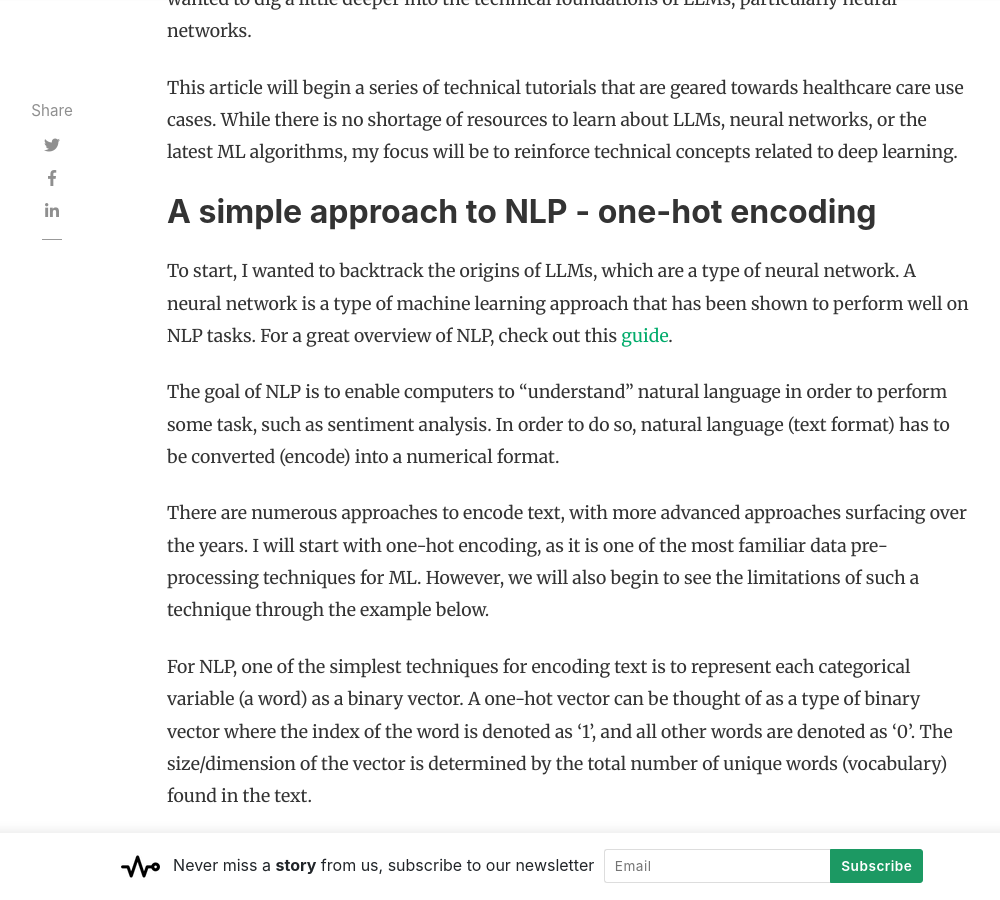
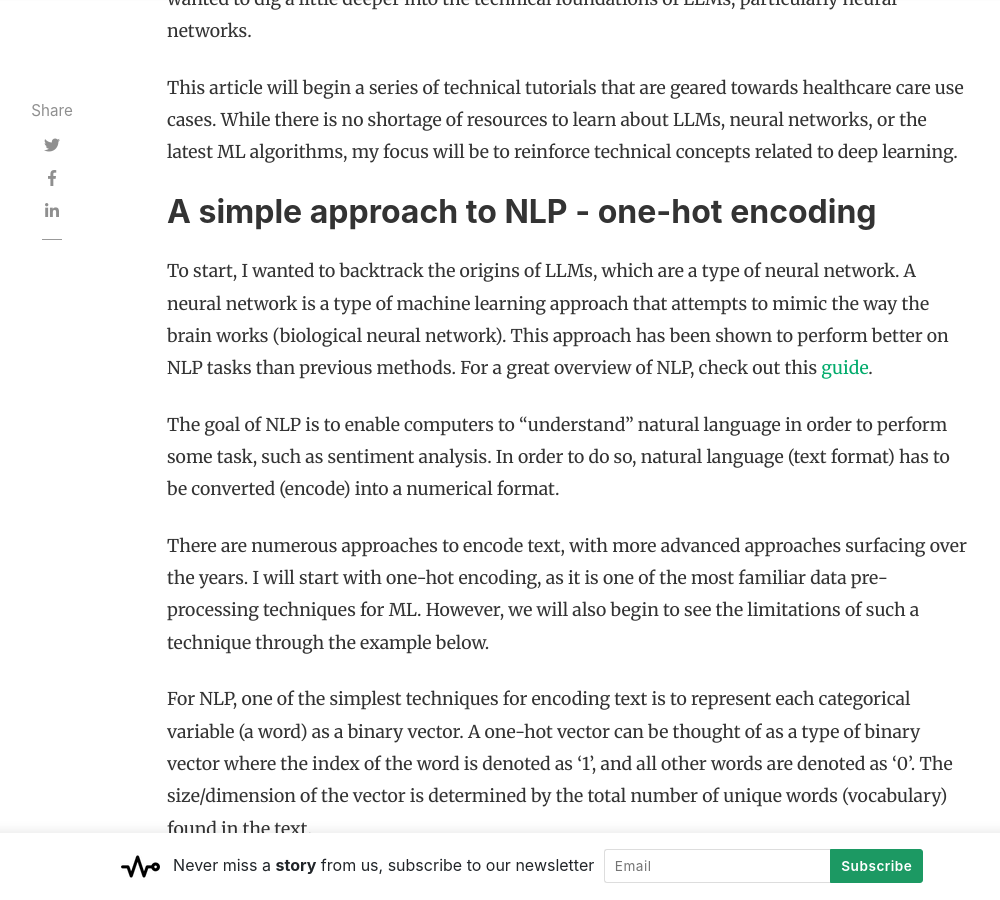
Before and after one commit to slsu0424/slsu0424.github.io, a Jekyll site: the page built from _posts/2023-07-27-encoding-pubmed-abstracts-for-nlp-tasks.md, in a window 1280 px wide and 900 px high, scrolled down 1172 px. Shown: the whole window, without its empty margins (118-1118 px from the left). Built offline with Jekyll 4.4.1, drawn with Linux system fonts in a browser that asks for light colours; nearby versions of some CDN libraries; comment, search, counter and statistics services are not loaded; some of the changed text lies outside the part shown.

Commit message:
Update 2023-07-27-encoding-pubmed-abstracts-for-nlp-tasks.md

```diff
--- a/_posts/2023-07-27-encoding-pubmed-abstracts-for-nlp-tasks.md
+++ b/_posts/2023-07-27-encoding-pubmed-abstracts-for-nlp-tasks.md
@@ -14,7 +14,7 @@ This article will begin a series of technical tutorials that are geared towards
 
 ## A simple approach to NLP - one-hot encoding
 
-To start, I wanted to backtrack the origins of LLMs, which are a type of neural network.  A neural network is a type of machine learning approach that has been shown to perform well on NLP tasks.  For a great overview of NLP, check out this [guide](https://www.deeplearning.ai/resources/natural-language-processing).
+To start, I wanted to backtrack the origins of LLMs, which are a type of neural network.  A neural network is a type of machine learning approach that attempts to mimic the way the brain works (biological neural network).  This approach has been shown to perform better on NLP tasks than previous methods.  For a great overview of NLP, check out this [guide](https://www.deeplearning.ai/resources/natural-language-processing).
 
 The goal of NLP is to enable computers to "understand" natural language in order to perform some task, such as sentiment analysis.  In order to do so, natural language (text format) has to be converted (encode) into a numerical format.
 
@@ -88,6 +88,5 @@ There have been different techniques that have improved upon the limitations of
 + <https://developers.google.com/machine-learning/glossary#one-hot-encoding>
 + <https://www.tensorflow.org/text/guide/word_embeddings>
 + <https://medium.com/intelligentmachines/word-embedding-and-one-hot-encoding-ad17b4bbe111>
-+ <https://machinelearningmastery.com/distance-measures-for-machine-learning/>
 + <https://builtin.com/data-science/curse-dimensionality>
 + <https://towardsdatascience.com/word-embeddings-intuition-behind-the-vector-representation-of-the-words-7e4eb2410bba>
```
Also changed, not shown: other parts of _posts/2023-07-27-encoding-pubmed-abstracts-for-nlp-tasks.md (+1 -1 lines).
